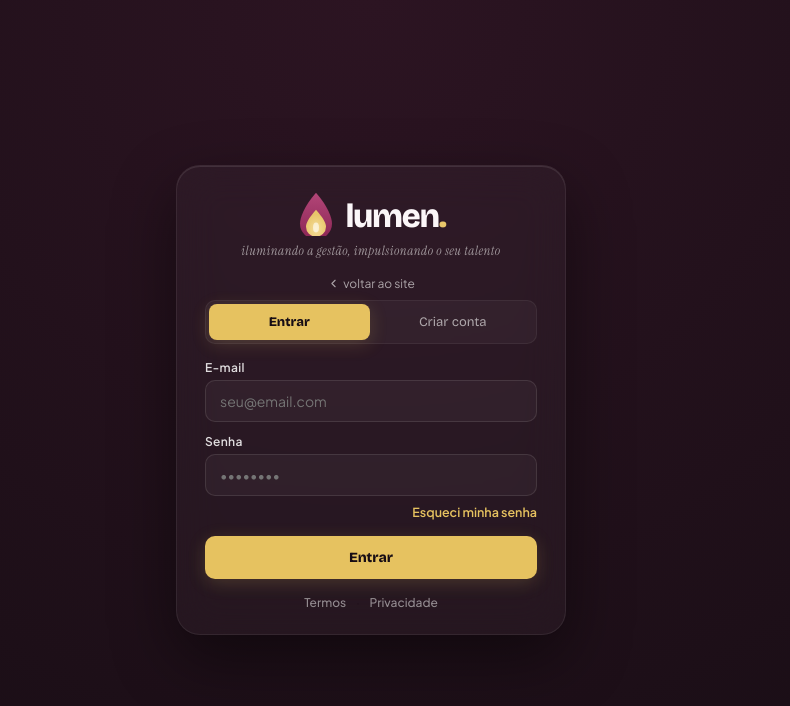
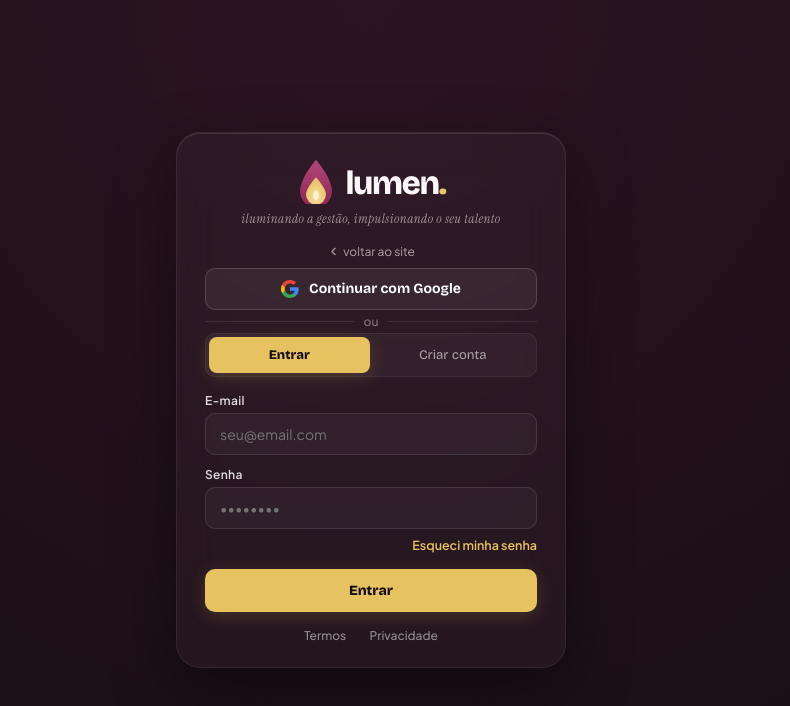
Before and after one commit to jnthcardoso/NAILPRO, a React (Vite) app: page /login in a window 1280 px wide. Shown: the top 706 px of the page, without its empty margins (269-1059 px from the left). Built offline with nearby package versions, Linux system fonts and the light colour scheme; no server answers.

Commit message:
feat(auth): login e cadastro com Google (OAuth via Supabase)

```diff
--- a/src/contexts/AuthContext.jsx
+++ b/src/contexts/AuthContext.jsx
@@ -44,6 +44,14 @@ export function AuthProvider({ children }) {
     return { error }
   }
 
+  const signInWithGoogle = async () => {
+    const { error } = await supabase.auth.signInWithOAuth({
+      provider: 'google',
+      options: { redirectTo: `${window.location.origin}/app` },
+    })
+    return { error }
+  }
+
   const signUp = async (email, password, name, indicadoPor) => {
     const { data, error } = await supabase.auth.signUp({
       email, password,
@@ -69,7 +77,7 @@ export function AuthProvider({ children }) {
   }
 
   return (
-    <AuthContext.Provider value={{ user, loading, signIn, signUp, signOut, resetPassword, updatePassword }}>
+    <AuthContext.Provider value={{ user, loading, signIn, signUp, signOut, resetPassword, updatePassword, signInWithGoogle }}>
       {children}
     </AuthContext.Provider>
   )
--- a/src/pages/Login.jsx
+++ b/src/pages/Login.jsx
@@ -6,8 +6,19 @@ import { LumenLogo } from '../components/common/Brand'
 import { validarEmail, validarSenha, validarNome } from '../lib/formatters'
 import { trackCadastro } from '../lib/analytics'
 
+function GoogleIcon() {
+  return (
+    <svg width="18" height="18" viewBox="0 0 18 18" xmlns="http://www.w3.org/2000/svg">
+      <path d="M17.64 9.2c0-.637-.057-1.251-.164-1.84H9v3.481h4.844a4.14 4.14 0 0 1-1.796 2.716v2.259h2.908c1.702-1.567 2.684-3.875 2.684-6.615z" fill="#4285F4"/>
+      <path d="M9 18c2.43 0 4.467-.806 5.956-2.184l-2.908-2.259c-.806.54-1.837.86-3.048.86-2.344 0-4.328-1.584-5.036-3.711H.957v2.332A8.997 8.997 0 0 0 9 18z" fill="#34A853"/>
+      <path d="M3.964 10.706A5.41 5.41 0 0 1 3.682 9c0-.593.102-1.17.282-1.706V4.962H.957A8.996 8.996 0 0 0 0 9c0 1.452.348 2.827.957 4.038l3.007-2.332z" fill="#FBBC05"/>
+      <path d="M9 3.58c1.321 0 2.508.454 3.44 1.345l2.582-2.58C13.463.891 11.426 0 9 0A8.997 8.997 0 0 0 .957 4.962L3.964 7.294C4.672 5.163 6.656 3.58 9 3.58z" fill="#EA4335"/>
+    </svg>
+  )
+}
+
 export default function Login() {
-  const { user, signIn, signUp, resetPassword } = useAuth()
+  const { user, signIn, signUp, resetPassword, signInWithGoogle } = useAuth()
   // Se vier com ?modo=cadastro (ex: botão "Começar grátis" da landing), abre signup direto
   const [mode, setMode] = useState(() => {
     const params = new URLSearchParams(window.location.search)
@@ -101,6 +112,24 @@ export default function Login() {
             voltar ao site
           </Link>
         </div>
+
+        {mode !== 'recuperar' && (
+          <>
+            <button
+              style={s.googleBtn}
+              type="button"
+              onClick={signInWithGoogle}
+            >
+              <GoogleIcon />
+              Continuar com Google
+            </button>
+            <div style={s.divider}>
+              <span style={s.dividerLine} />
+              <span style={s.dividerText}>ou</span>
+              <span style={s.dividerLine} />
+            </div>
+          </>
+        )}
 
         {mode !== 'recuperar' && (
           <div style={s.tabs}>
@@ -420,4 +449,38 @@ const s = {
     textDecoration: 'none',
     fontWeight: 500,
   },
+  googleBtn: {
+    display: 'flex',
+    alignItems: 'center',
+    justifyContent: 'center',
+    gap: 10,
+    width: '100%',
+    padding: '11px 0',
+    borderRadius: 'var(--radius-sm)',
+    border: '1px solid rgba(255,255,255,0.15)',
+    background: 'rgba(255,255,255,0.06)',
+    color: '#fff',
+    fontSize: 14,
+    fontWeight: 600,
+    cursor: 'pointer',
+    fontFamily: "'Bricolage Grotesque', sans-serif",
+    transition: 'all 0.2s ease',
+    marginBottom: 4,
+  },
+  divider: {
+    display: 'flex',
+    alignItems: 'center',
+    gap: 10,
+    margin: '4px 0',
+  },
+  dividerLine: {
+    flex: 1,
+    height: 1,
+    background: 'rgba(255,255,255,0.1)',
+  },
+  dividerText: {
+    fontSize: 12,
+    color: 'rgba(255,255,255,0.4)',
+    fontWeight: 500,
+  },
 }
```
